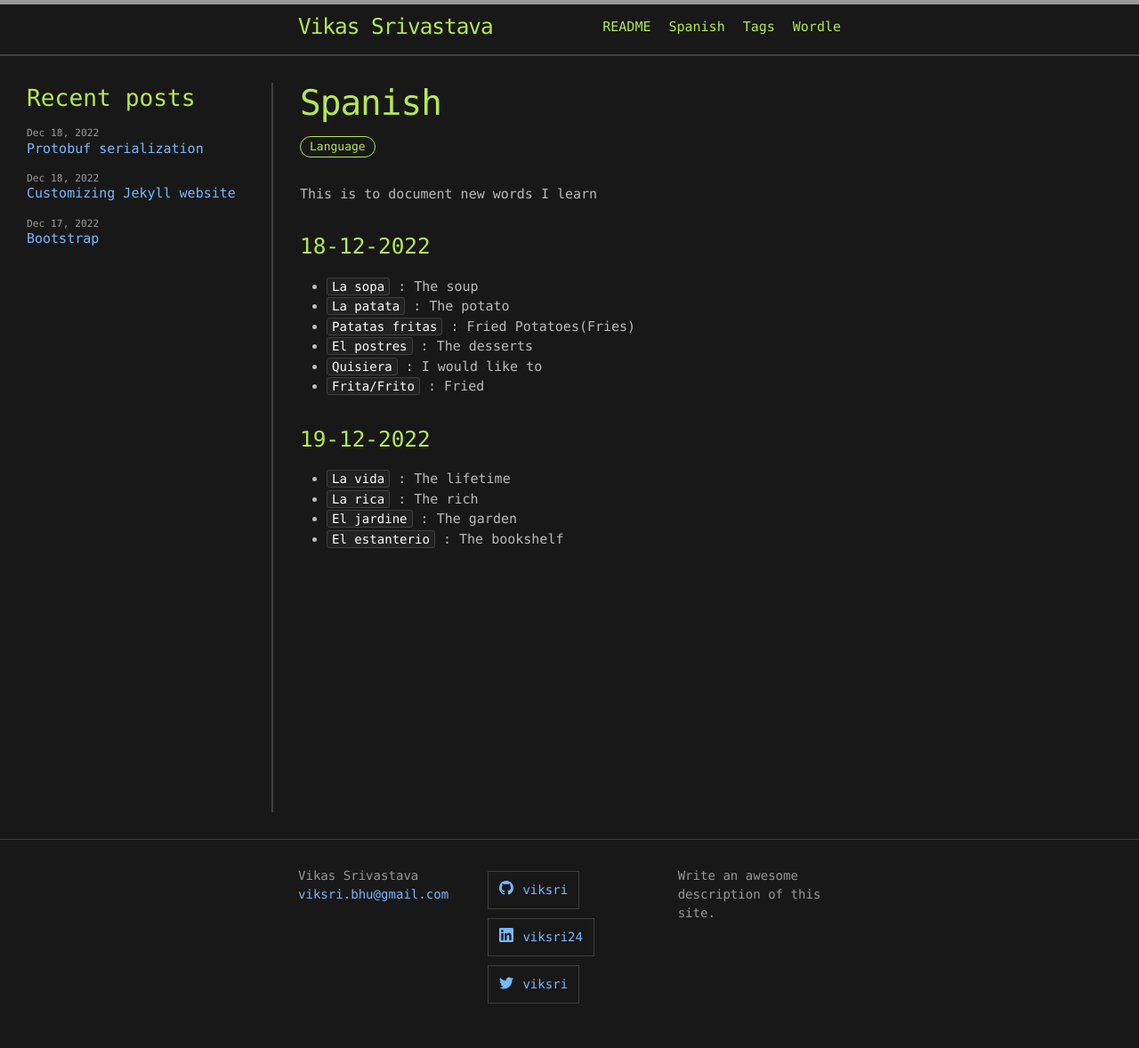
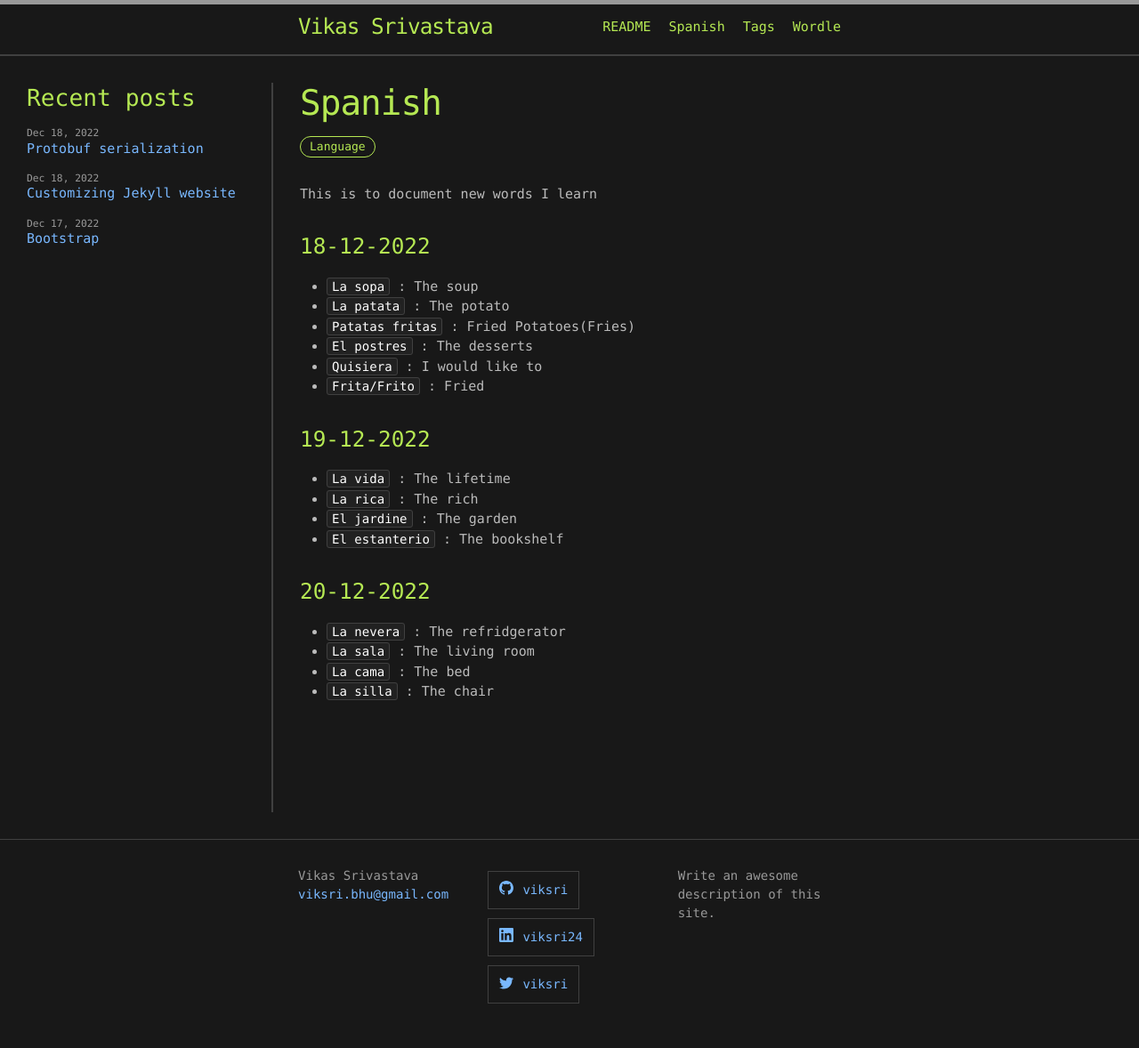
Before and after one commit to viksri/viksri.github.io, a Jekyll site: the page built from Spanish.md, in a window 1280 px wide. Shown: the whole page at 89% size. Built offline with Jekyll 4.4.1, drawn with Linux system fonts in a browser that asks for light colours.

Commit message:
V1.4.3: Spanish & wordle update

```diff
--- a/Spanish.md
+++ b/Spanish.md
@@ -20,3 +20,9 @@ This is to document new words I learn
 - `La rica` : The rich
 - `El jardine` : The garden
 - `El estanterio` : The bookshelf
+
+### 20-12-2022
+- `La nevera` : The refridgerator
+- `La sala` : The living room
+- `La cama` : The bed
+- `La silla` : The chair
```
Also changed, not shown: Wordle.md (+1 -0 lines).
